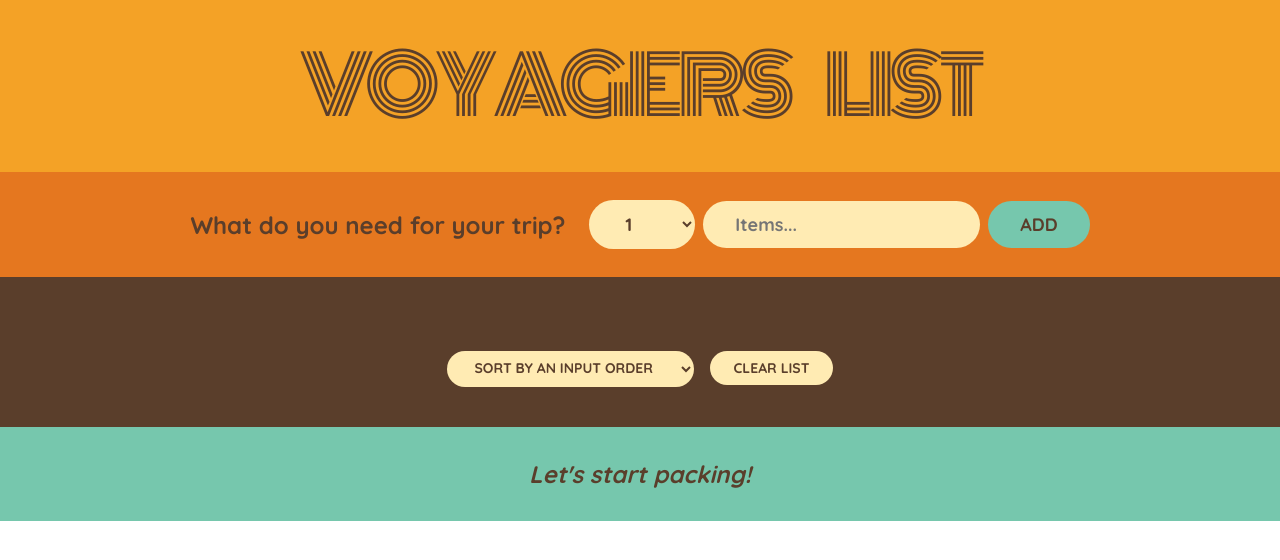
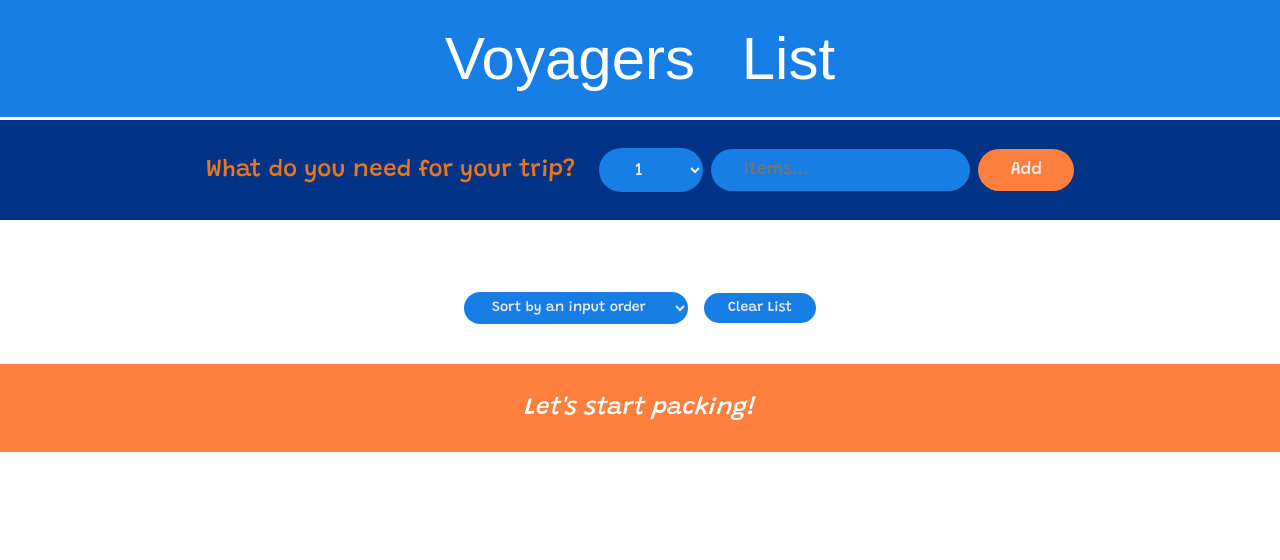
Before and after one commit to meetsuthar27/Voyagers_List, a React app: page / in a window 1280 px wide. Built offline with nearby package versions, Linux system fonts and the light colour scheme; a web font is replaced by a local one.

Commit message:
Imporved Colors

```diff
--- a/src/components/Item.js
+++ b/src/components/Item.js
@@ -9,7 +9,10 @@ export default function Item({ item, onDeleteItem, onToggleItem }) {
       <span style={item.isPacked ? { textDecoration: "line-through" } : {}}>
         {item.qty} {item.desc}
       </span>
-      <button style={{ color: "white" }} onClick={() => onDeleteItem(item.id)}>
+      <button
+        style={{ color: "#ff7f3e" }}
+        onClick={() => onDeleteItem(item.id)}
+      >
         ✕
       </button>
     </li>
--- a/src/index.css
+++ b/src/index.css
@@ -1,11 +1,6 @@
-/*
-const initialItems = [
-  { id: 1, description: "Passports", quantity: 2, packed: false },
-  { id: 2, description: "Socks", quantity: 12, packed: false },
-];
-*/
-
 @import url("https://fonts.googleapis.com/css2?family=Monoton&family=Quicksand:wght@500;700&display=swap");
+@import url("https://fonts.googleapis.com/css2?family=Baloo+Bhai+2:wght@400..800&family=Climate+Crisis&family=Playwrite+AR:wght@100..400&display=swap");
+@import url("https://fonts.googleapis.com/css2?family=Grandstander:ital,wght@0,100..900;1,100..900&display=swap");
 
 * {
   margin: 0;
@@ -19,9 +14,9 @@ html {
 
 body {
   font-size: 2.4rem;
-  font-family: sans-serif;
+  /* font-family: sans-serif; */
   color: #5a3e2b;
-  font-family: "Quicksand";
+  font-family: "Grandstander", cursive;
   font-weight: 500;
 }
 
@@ -34,18 +29,20 @@ body {
 
 h1 {
   text-align: center;
-  background-color: #f4a226;
-  font-family: "Monoton";
-  font-size: 8rem;
-  text-transform: uppercase;
-  font-weight: 400;
+  background-color: #177ee6;
+  font-family: "Climate Crisis", sans-serif;
+  font-size: 6rem;
+  /* text-transform: uppercase; */
+  font-weight: 500;
+  color: #ffffff;
+  border-bottom: solid 3px #ffffff;
   word-spacing: 30px;
-  letter-spacing: -5px;
   padding: 2.4rem 0;
 }
 
 .add-form {
-  background-color: #e5771f;
+  background-color: #003285;
+  color: #e5771f;
   padding: 2.8rem 0;
   display: flex;
   align-items: center;
@@ -56,32 +53,35 @@ h1 {
 h3 {
   margin-right: 1.6rem;
   font-size: 2.4rem;
+  font-weight: 500;
 }
 
 button,
 select,
 input {
-  background-color: #ffebb3;
-  color: #5a3e2b;
+  background-color: #177ee6;
+  color: #ebebeb;
   font-family: inherit;
   border: none;
   border-radius: 10rem;
   padding: 1.2rem 3.2rem;
-  font-weight: 700;
+  font-weight: 500;
   font-size: 1.8rem;
   cursor: pointer;
 }
 
 .add-form button {
-  text-transform: uppercase;
-  background-color: #76c7ad;
+  /* text-transform: uppercase; */
+  background-color: #ff7f3e;
 }
 
+.add-form button:hover {
+  background-color: #177ee6;
+}
 .list {
-  background-color: #5a3e2b;
-  color: #ffebb3;
+  background-color: #ffffff;
+  color: #177ee6;
   padding: 4rem 0;
-
   display: flex;
   justify-content: space-between;
   flex-direction: column;
@@ -91,10 +91,10 @@ input {
 
 .actions button,
 .list select {
-  text-transform: uppercase;
+  /* text-transform: uppercase; */
   padding: 0.8rem 2.4rem;
   font-size: 1.4rem;
-  font-weight: 700;
+  font-weight: 500;
   margin: 0 0.8rem;
 }
 
@@ -117,9 +117,21 @@ input {
 }
 
 input[type="checkbox"] {
+  width: 2rem;
   height: 2rem;
-  width: 2rem;
-  accent-color: #e5771f;
+  border: 2px solid #003285;
+  accent-color: #177ee6;
+  background-color: #aa0000;
+  /* appearance: none; */
+  /* -webkit-appearance: none; */
+  /* -moz-appearance: none; */
+  border-radius: 4px;
+  cursor: pointer;
+}
+
+input[type="checkbox"]:checked {
+  background-color: #e5771f;
+  border-color: #003285;
 }
 
 .list li button {
@@ -132,8 +144,9 @@ input[type="checkbox"] {
 }
 
 .stats {
-  background-color: #76c7ad;
+  background-color: #ff7f3e;
+  color: #ffffff;
   text-align: center;
-  font-weight: 700;
+  font-weight: 500;
   padding: 3.2rem 0;
 }
```
